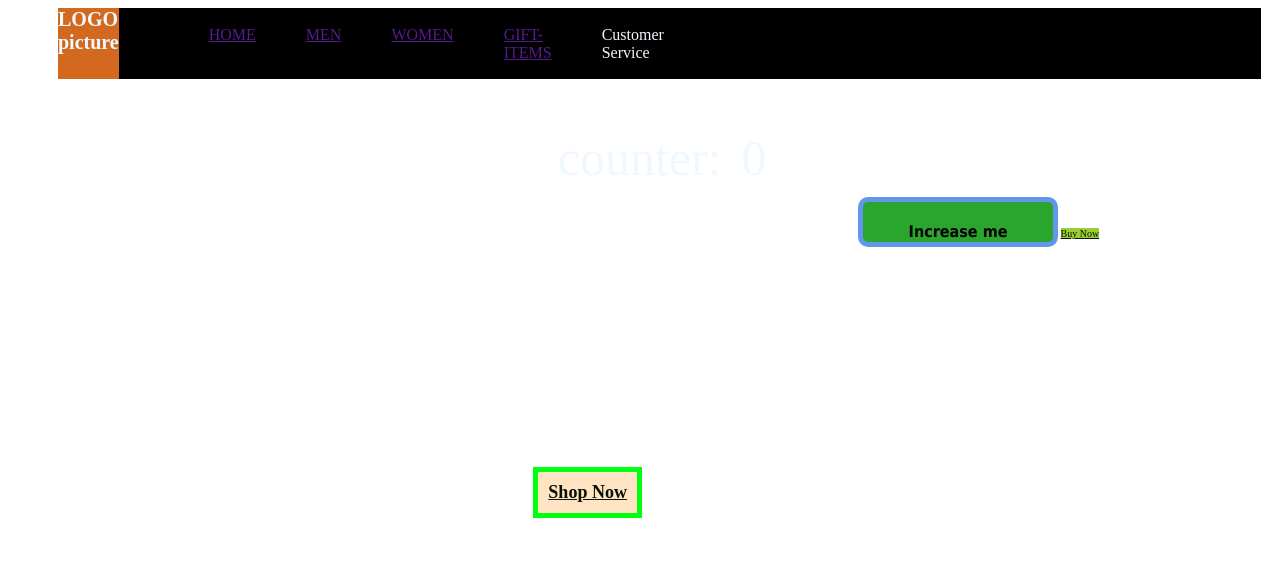
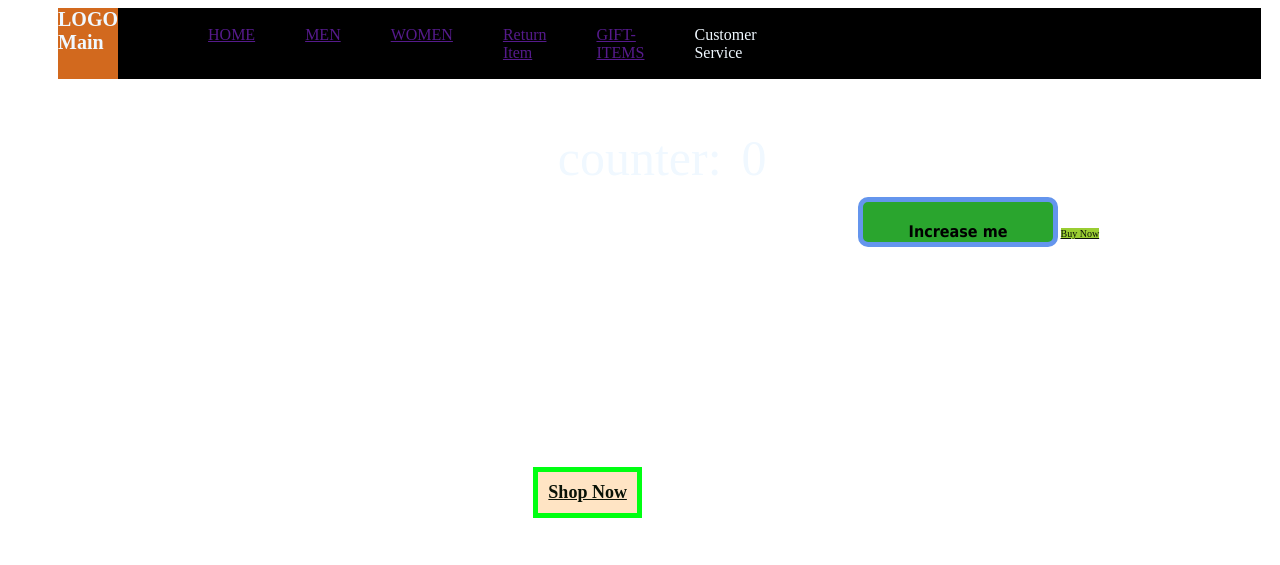
Before and after one commit to sundayochuko/test-project, a plain HTML site: page index.html in a window 1280 px wide. Shown: the top 565 px of the page. Drawn offline with Linux system fonts and the light colour scheme.

Commit message:
Add return item tab

```diff
--- a/index.html
+++ b/index.html
@@ -15,11 +15,12 @@
 
   <header class="manmi">
     <nav class="nav">
-      <hi id="smallogo">LOGO picture</hi>
+      <hi id="smallogo">LOGO Main</hi>
       <ul class="tabs">
         <li><a href="">HOME</a></li>
         <li><a href="">MEN</a></li>
         <li><a href="">WOMEN</a></li>
+        <li><a href="">Return Item</a></li>
         <li><a href="">GIFT-ITEMS</a></li>
         <li>Customer Service</li>
       </ul>
```
